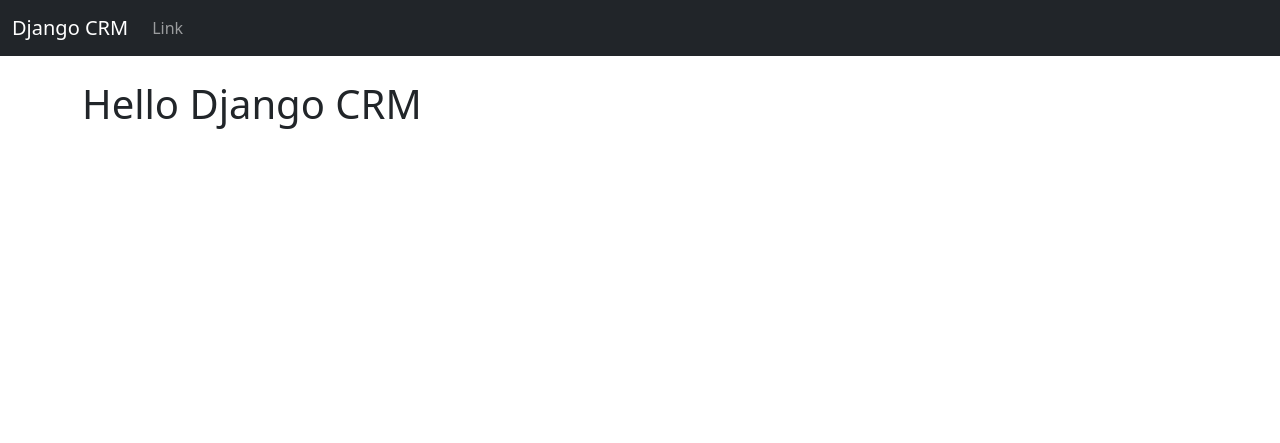
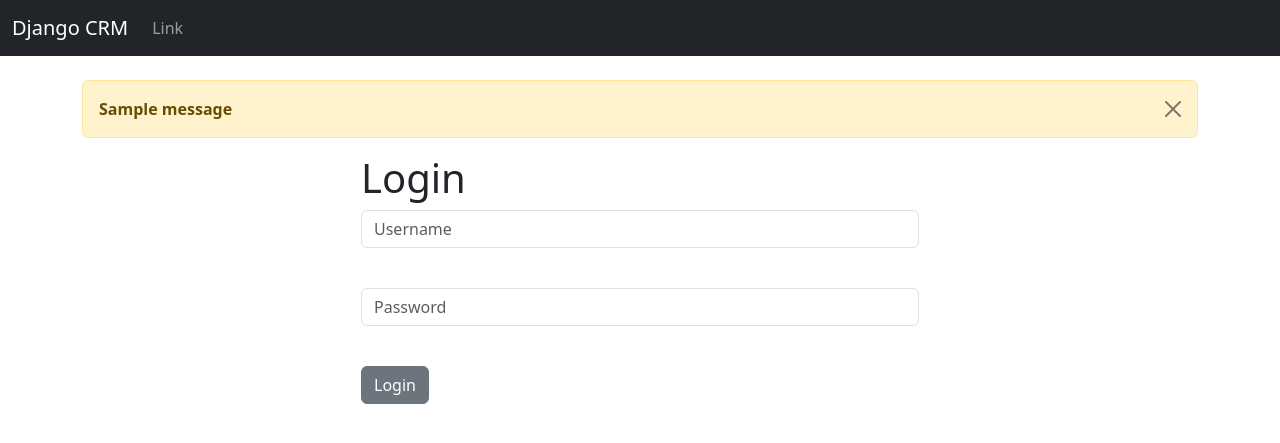
Before and after one commit to kuldeep1A/I5-Automate-22, a Django app: template DCRM/dcrm/website/templates/home.html in a window 1280 px wide. Shown: the top 443 px of the page. Run offline with Django 3.2, Linux system fonts and the light colour scheme; the template is opened without the code that fills it, so the values that code supplies are empty; tables that the repository leaves empty hold one stand-in row (values such as "Sample post"); one stand-in notice (Sample message) is shown.

Commit message:
sort-out the login action

```diff
--- a/DCRM/dcrm/website/templates/base.html
+++ b/DCRM/dcrm/website/templates/base.html
@@ -10,6 +10,14 @@
     {% include 'navbar.html' %}
     <div class="container">
         <br>
+        {% if messages %}
+            {% for message in messages %}
+                <div class="alert alert-warning alert-dismissible fade show" role="alert">
+                      <strong>{{ message }}</strong>
+                      <button type="button" class="btn-close" data-bs-dismiss="alert" aria-label="Close"></button>
+                </div>
+            {% endfor %}
+        {% endif %}
         {% block content %}
         {% endblock %}
     </div>
--- a/DCRM/dcrm/website/templates/home.html
+++ b/DCRM/dcrm/website/templates/home.html
@@ -2,7 +2,25 @@
 
 
 {% block content %}
+<div class="col-md-6 offset-md-3">
+    {% if user.is_authenticated %}
+    <h1>Hello Django CRM</h1>
+    {% else %}
+    <h1>Login</h1>
+    <form method="POST" action="{% url 'home' %}">
+        {% csrf_token %}
+        <div class="mb-3">
+            <input type="text" class="form-control" name='username' placeholder='Username' required>
+        </div>
+        <br/>
+        <div class="mb-3">
 
-<h1> Hello Django CRM </h1>
+            <input type="password" class="form-control" name='password' placeholder='Password' required>
+        </div>
+        <br/>
+        <button type="submit" class="btn btn-secondary">Login</button>
+    </form>
+    {% endif %}
+</div>
 
 {% endblock  %}
--- a/DCRM/dcrm/website/urls.py
+++ b/DCRM/dcrm/website/urls.py
@@ -3,4 +3,7 @@ from django.urls import path
 
 urlpatterns = [
     path('', views.home, name='home'),
+    # path('login/', views.login_user, name='login'),
+    # path('logout/', views.logout_user, name='logout'),
+
 ]
```
Also changed, not shown: DCRM/dcrm/website/views.py (+21 -2 lines).
